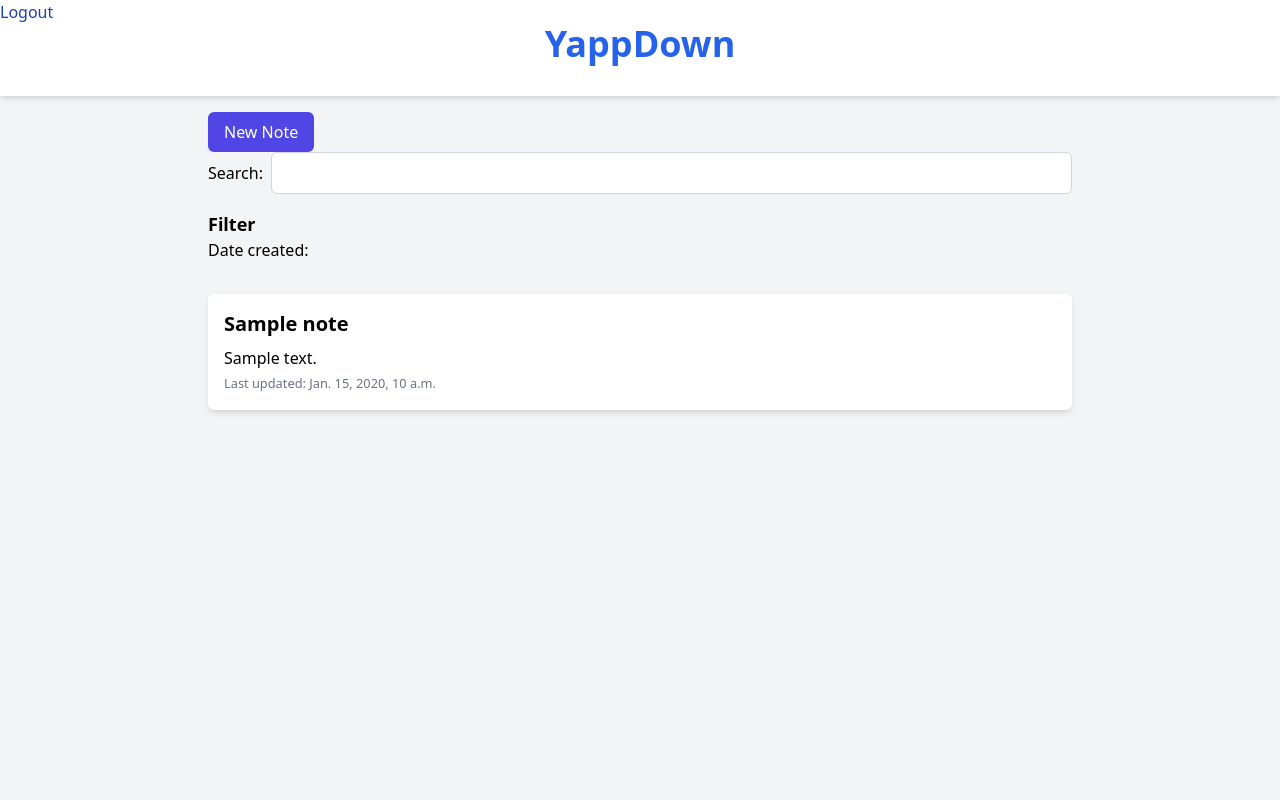
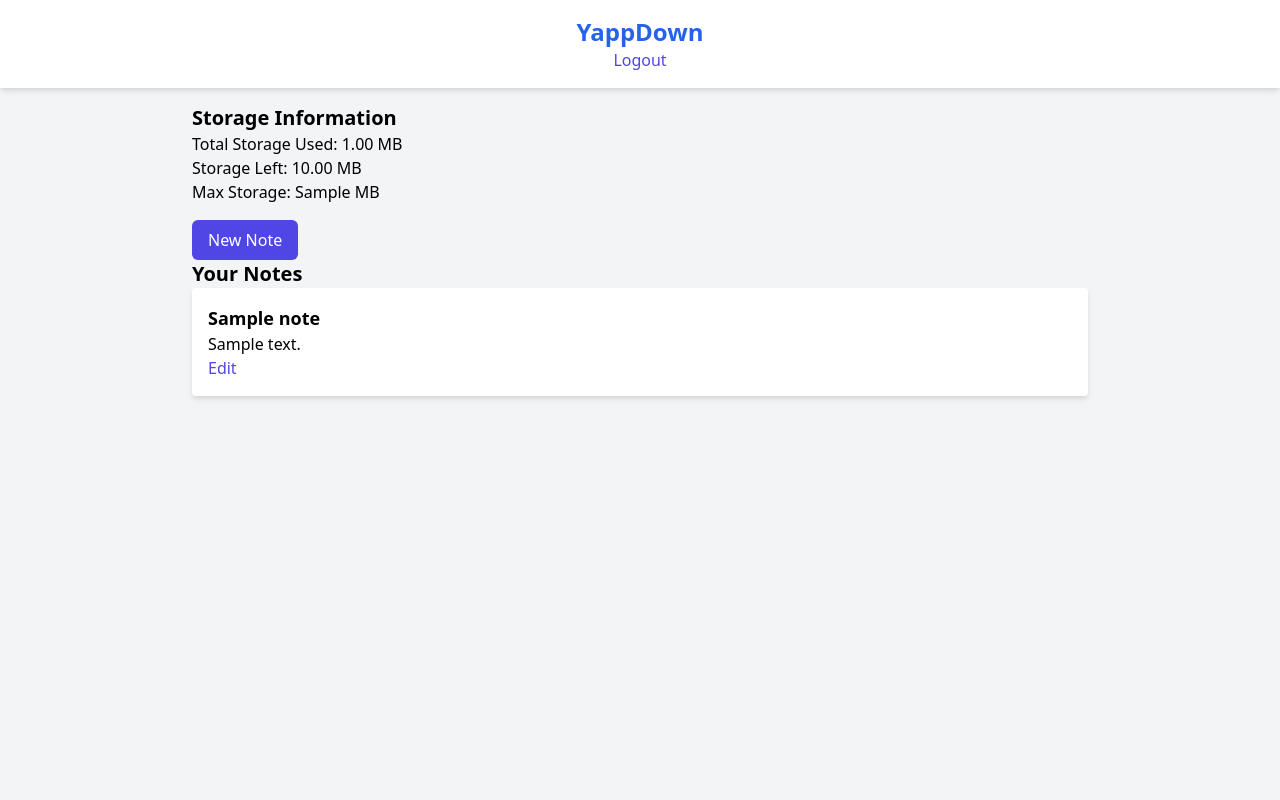
Before and after one commit to Life220/YappDown, a Django app: template YappDown/app/templates/home.html in a window 1280 px wide. Run offline with Django 4.2, Linux system fonts and the light colour scheme; tables that the repository leaves empty hold one stand-in row (values such as "Sample post"); the template is opened without the code that fills it: values that come from a table or form of the project are taken from there, most other values are stand-ins (such as "Sample title", 1, 10 or a date in 2020); style sheets or scripts are compiled from the project's sources.

Commit message:
Note 100% functionality

```diff
--- a/YappDown/app/templates/home.html
+++ b/YappDown/app/templates/home.html
@@ -1,66 +1,46 @@
 <!DOCTYPE html>
 <html>
 <head>
-        <title>YappDown</title>
+    <title>Home</title>
     {% load static %}
     <link rel="stylesheet" href="{% static 'main.css' %}">
 </head>
-    <body class="bg-gray-100 min-h-screen flex flex-col items-center">
-        <header class="w-full bg-white shadow-md">
-            <form method="post" action="{% url 'logout' %}" class="inline">
-                {% csrf_token %}
-                <button type="submit" class="text-blue-600 hover:text-blue-800">Logout</button>
-            </form>
+<body class="bg-gray-100 flex flex-col min-h-screen">
+    <header class="bg-white shadow-md p-4">
+        <h1 class="text-2xl font-bold text-center text-blue-600">YappDown</h1>
+        <div class="text-center">
+            <a href="{% url 'logout' %}" class="text-indigo-600 hover:text-indigo-500">Logout</a>
+        </div>
         {% if is_admin %}
             <a href="{% url 'admin' %}" class="text-blue-600 hover:text-blue-800">Admin</a>
         {% endif %}
-            <h1 class="text-4xl font-bold text-center text-blue-600 mb-8">YappDown</h1>
     </header>
-
-        <main class="w-full max-w-4xl p-4">
+    <main class="flex-1 p-4">
+        <div class="max-w-4xl mx-auto">
+            <div class="mb-4">
+                <h2 class="text-xl font-bold">Storage Information</h2>
+                <p>Total Storage Used: {{ total_storage_used|floatformat:2 }} MB</p>
+                <p>Storage Left: {{ storage_left|floatformat:2 }} MB</p>
+                <p>Max Storage: {{ max_storage }} MB</p>
+            </div>
+            <div class="mb-4">
                 <a href="{% url 'note' %}" class="bg-indigo-600 text-white py-2 px-4 rounded-md hover:bg-indigo-700 focus:outline-none focus:ring-2 focus:ring-offset-2 focus:ring-indigo-500 inline-block text-center">New Note</a>
-
                 {% if notes %}
-            <div class="mb-8">
-                <div class="flex items-center mb-4">
-                    <p class="mr-2">Search:</p>
-                    <input type="text" class="border border-gray-300 rounded-md p-2 w-full" />
-                </div>
-                <div class="mt-4">
-                    <h3 class="text-lg font-semibold">Filter</h3>
-                    <p>Date created:</p>
+                <h2 class="text-xl font-bold">Your Notes</h2>
+                <ul class="space-y-2">
+                    {% for note in notes %}
+                        <li class="bg-white p-4 rounded shadow-md">
+                            <h3 class="text-lg font-bold">{{ note.title }}</h3>
+                            <p>{{ note.content }}</p>
+                            <a href="{% url 'note' note.note_ID %}" class="text-indigo-600 hover:text-indigo-500">Edit</a>
+                        </li>
+                    {% endfor %}
+                </ul>
+                {% else %}
+                    <p class="text-gray-600">You have no notes.</p>
+                {% endif %}
             </div>
         </div>
-
-            <!-- Show made notes -->
-            <div id="presentNotes">
-                <div id="notesCarousel" class="carousel slide" data-ride="carousel">
-                    <div class="carousel-inner">
-                        {% for note in notes %}
-                        <div class="carousel-item {% if forloop.first %}active{% endif %}">
-                            <div class="d-block w-100 p-4 bg-white rounded-md shadow-md mb-4">
-                                <h3 class="text-xl font-semibold">{{ note.title }}</h3>
-                                <p class="mt-2">{{ note.content }}</p>
-                                <small class="text-gray-500">Last updated: {{ note.lastUpdated }}</small>
-                            </div>
-                        </div>
-                        {% endfor %}
-                    </div>
-                    <a class="carousel-control-prev" href="#notesCarousel" role="button" data-slide="prev">
-                        <span class="carousel-control-prev-icon" aria-hidden="true"></span>
-                        <span class="sr-only">Previous</span>
-                    </a>
-                    <a class="carousel-control-next" href="#notesCarousel" role="button" data-slide="next">
-                        <span class="carousel-control-next-icon" aria-hidden="true"></span>
-                        <span class="sr-only">Next</span>
-                    </a>
-                </div>
-                {% else %}
-                <div class="text-center text-gray-500">
-                    <p>No notes</p>
-                </div>
-            </div>
-            {% endif %}
     </main>
 </body>
 </html>
--- a/YappDown/setup/urls.py
+++ b/YappDown/setup/urls.py
@@ -24,7 +24,7 @@ urlpatterns = [
     path('home', views.home, name='home'),
     path('register', views.register, name='register'),
     path('note', views.note, name='note'),
-    path('note/<int:note_id>/', views.note_detail, name='note_detail'),
+    path('note/<int:note_id>/', views.note, name='note'),
     path('admin', views.admin, name='admin'),
     path('toggle_access/<int:user_id>/', views.toggle_access, name='toggle_access'),
 ]
```
Also changed, not shown: YappDown/app/templates/note.html (+20 -7 lines), YappDown/app/views.py (+39 -5 lines). Lines whose indentation alone changed are shown as unchanged.
